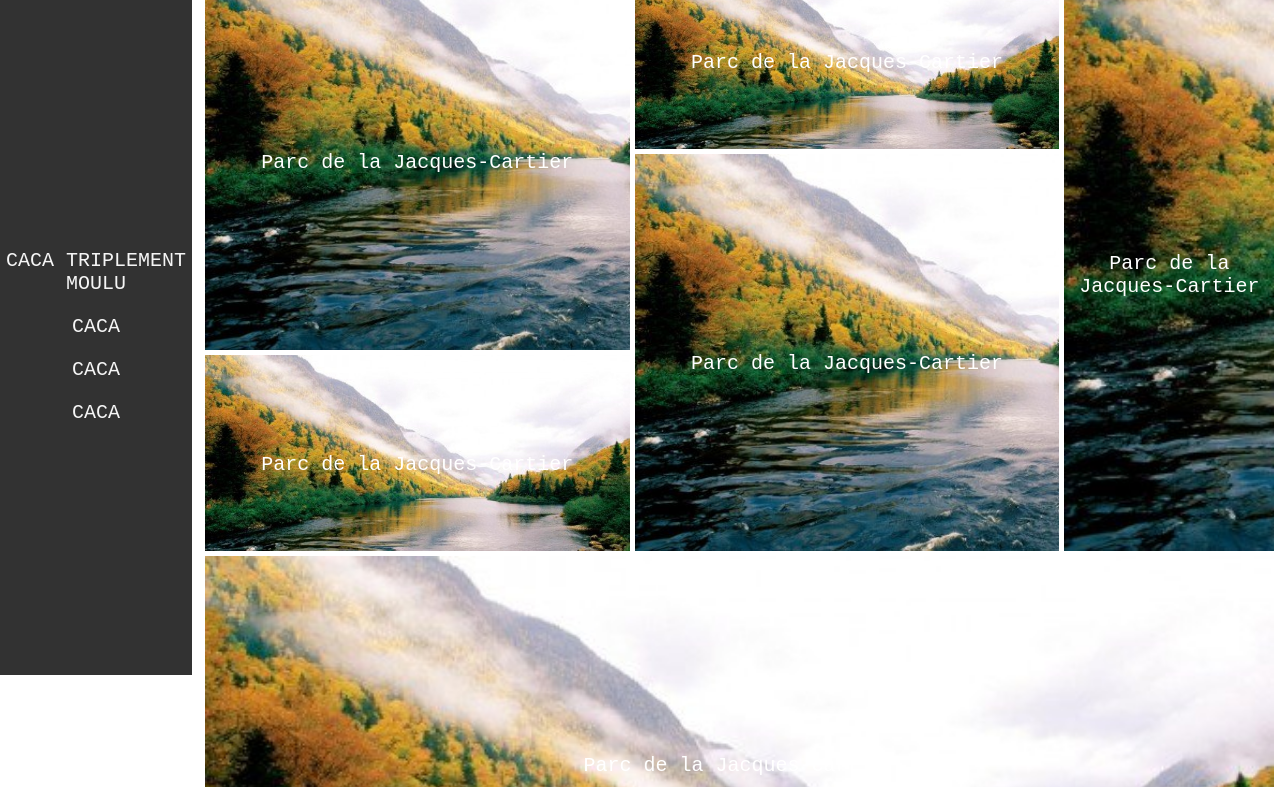
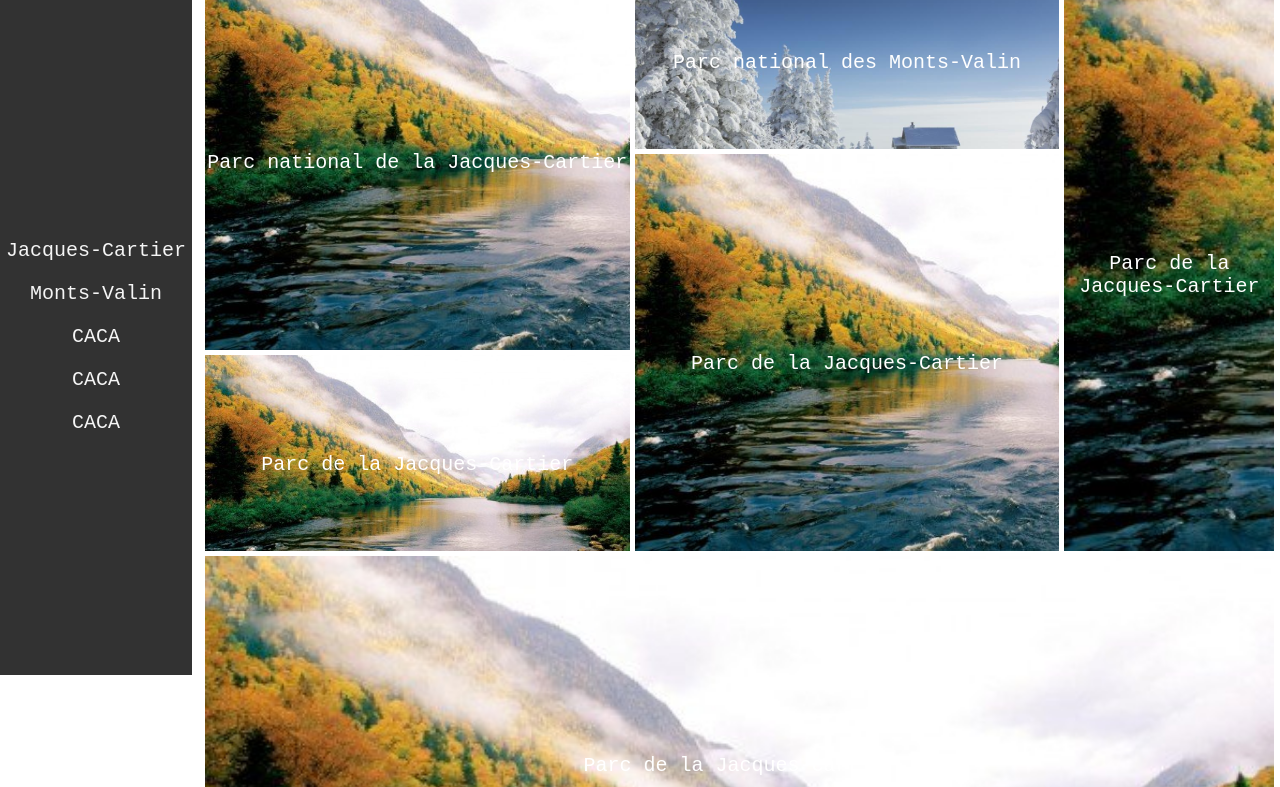
Before and after one commit to renaud90/WebInterfacesTP3, a plain HTML site: page index.html in a window 1280 px wide. Shown: the part 125-912 px from the top of the page. Drawn offline with Linux system fonts and the light colour scheme.

Commit message:
changements contenu mineurs

```diff
--- a/assets/css/main-page-content.css
+++ b/assets/css/main-page-content.css
@@ -36,7 +36,7 @@
     background-image: url("../images/content-photo-1.jpg");
 }
 #content-photo-2{
-    background-image: url("../images/content-photo-1.jpg");
+    background-image: url("../images/content-photo-2.jpg");
 }
 #content-photo-3{
     background-image: url("../images/content-photo-1.jpg");
--- a/index.html
+++ b/index.html
@@ -19,7 +19,8 @@
         </div>
         <div class="menu">
             <ul class="menu-list">
-                <li class="menu-item"><a href="">CACA TRIPLEMENT MOULU</a></li>
+                <li class="menu-item"><a href="">Jacques-Cartier</a></li>
+                <li class="menu-item"><a href="">Monts-Valin</a></li>
                 <li class="menu-item"><a href="">CACA</a></li>
                 <li class="menu-item"><a href="">CACA</a></li>
                 <li class="menu-item"><a href="">CACA</a></li>
@@ -42,7 +43,8 @@
         </div>
         <div class="menu" id="dropdown-menu">
             <ul class="menu-list">
-                <li class="menu-item"><a href="">CACA TRIPLEMENT MOULU</a></li>
+                <li class="menu-item"><a href="">Jacques-Cartier</a></li>
+                <li class="menu-item"><a href="">Monts-Valin</a></li>
                 <li class="menu-item"><a href="">CACA</a></li>
                 <li class="menu-item"><a href="">CACA</a></li>
                 <li class="menu-item"><a href="">CACA</a></li>
@@ -53,8 +55,8 @@
     <div class="content">
         <div id="content-title">Découvrez les magnifiques parcs du Québec</div>
         <div class="grid-wrapper">
-            <div id="content-photo-1" class="content-photo"><div class="content-photo-title">Parc de la Jacques-Cartier</div></div>
-            <div id="content-photo-2" class="content-photo"><div class="content-photo-title">Parc de la Jacques-Cartier</div></div>
+            <div id="content-photo-1" class="content-photo"><div class="content-photo-title">Parc national de la Jacques-Cartier</div></div>
+            <div id="content-photo-2" class="content-photo"><div class="content-photo-title">Parc national des Monts-Valin</div></div>
             <div id="content-photo-3" class="content-photo"><div class="content-photo-title">Parc de la Jacques-Cartier</div></div>
             <div id="content-photo-4" class="content-photo"><div class="content-photo-title">Parc de la Jacques-Cartier</div></div>
             <div id="content-photo-5" class="content-photo"><div class="content-photo-title">Parc de la Jacques-Cartier</div></div>
```
Also changed, not shown: assets/images/content-photo-2.jpg (added).
